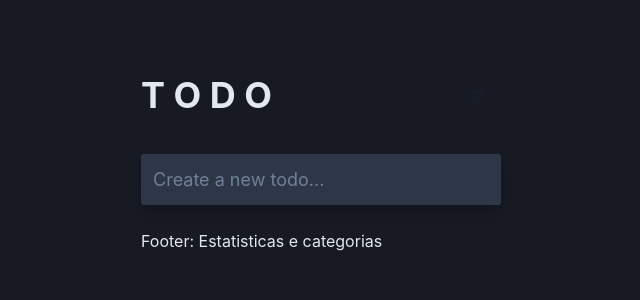
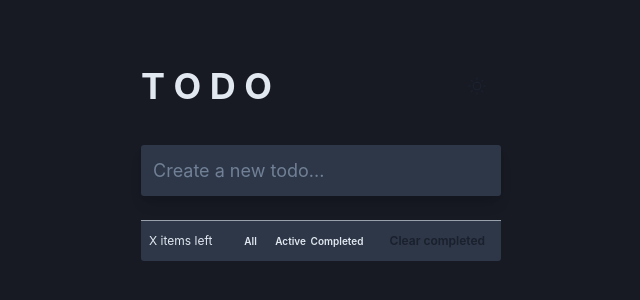
Before and after one commit to felipemattosv/react-todo_list, a Next.js app: page / in a window 1280 px wide. Shown: the part 240-540 px from the top of the page, without its empty margins (319-959 px from the left). Built offline with nearby package versions, Linux system fonts and the light colour scheme.

Commit message:
Estilizacao parcial footer

```diff
--- a/src/components/Footer.tsx
+++ b/src/components/Footer.tsx
@@ -1,5 +1,22 @@
+import { Flex, Divider, Text, Button } from "@chakra-ui/react"
+
 export function Footer() {
     return(
-        <h1>Footer: Estatisticas e categorias</h1>
+        <Flex
+            flexDir='column'
+            bg="gray.700"
+            borderBottomRadius="3"
+        >
+            <Divider colorScheme="gray.200"/>
+            <Flex align="center" justify="space-between">
+                <Text padding="2" fontSize="12">X items left</Text>
+                <Flex justify="space-between">
+                    <Button fontSize="10" variant='unstyled' >All</Button>
+                    <Button fontSize="10" variant='unstyled' >Active</Button>
+                    <Button fontSize="10" variant='unstyled' >Completed</Button>
+                </Flex>
+                <Button fontSize="12" variant="ghost">Clear completed</Button>
+            </Flex>
+        </Flex>
     )
 }
--- a/src/components/TasksList.tsx
+++ b/src/components/TasksList.tsx
@@ -3,7 +3,7 @@ import { VStack, StackDivider } from '@chakra-ui/react'
 import { useState, useEffect } from 'react'
 
 interface IProps {
-    messageList: String[];
+    messageList: string[];
 }
 
 export const TasksList: React.FC<IProps> = (props) => {
```
